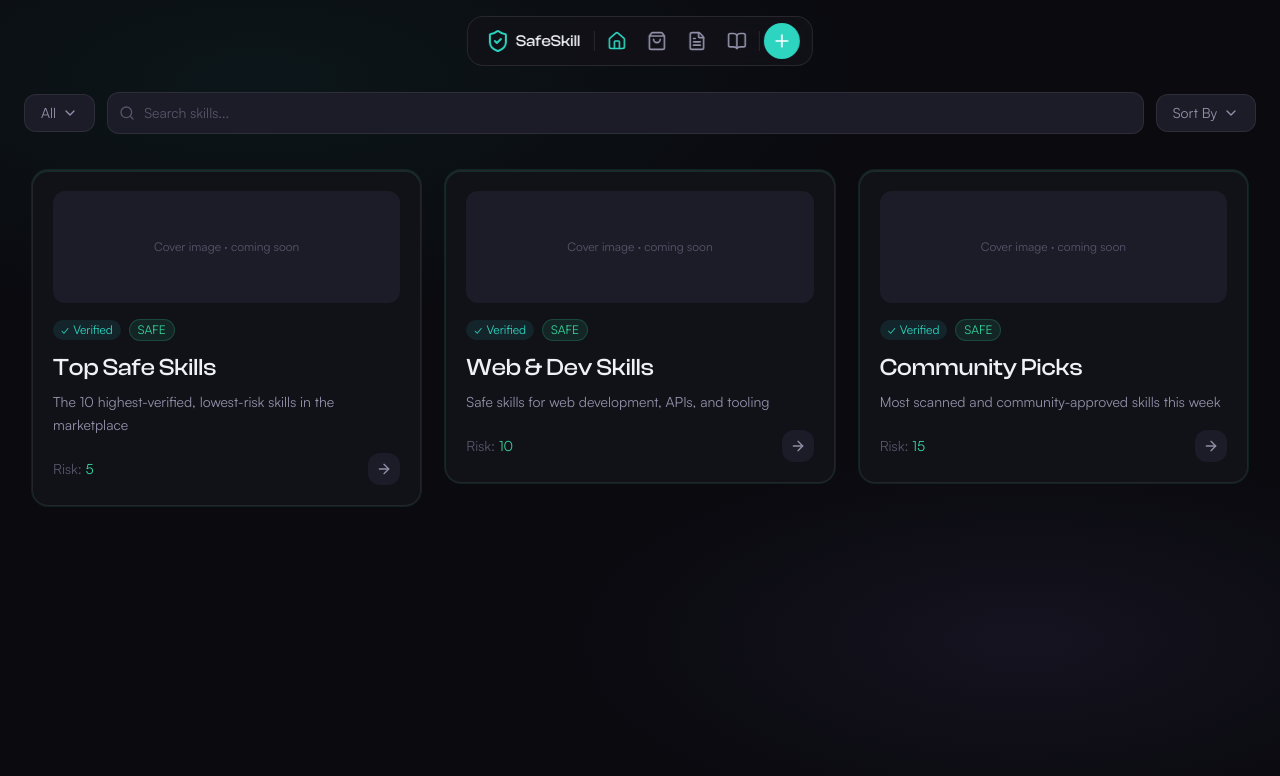
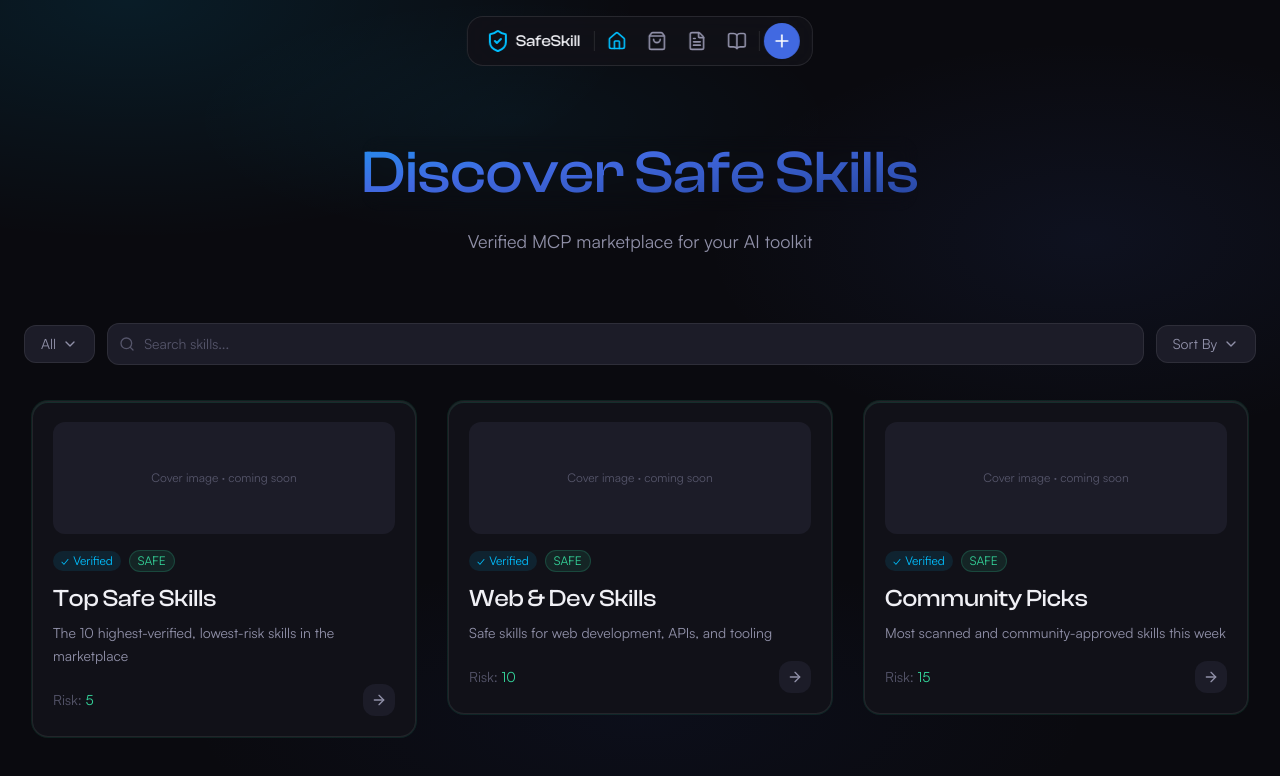
Before and after one commit to prohv/safe-skill-web, a Next.js app: page / in a window 1280 px wide. Shown: the top 776 px of the page. Built offline with nearby package versions, Linux system fonts and the light colour scheme.

Commit message:
feat: GradientText heading and brand color refresh

```diff
--- a/app/(main)/page.tsx
+++ b/app/(main)/page.tsx
@@ -1,13 +1,30 @@
 import { FilterBar } from "@/components/FilterBar";
 import { SkillFolderCard } from "@/components/SkillFolderCard";
+import GradientText from "@/components/GradientText";
 
 export default function HomePage() {
   return (
     <>
+      <section className="text-center py-10 md:py-14 px-4">
+        <GradientText
+          colors={["#00BFFF", "#00BFFF", "#4169E1", "#1E3A8A"]}
+          animationSpeed={4}
+          direction="diagonal"
+          className="inline-flex"
+        >
+          <h1 className="font-clash text-4xl sm:text-5xl md:text-6xl font-bold leading-tight">
+            Discover Safe Skills
+          </h1>
+        </GradientText>
+        <p className="font-satoshi text-lg text-text-secondary max-w-xl mx-auto mt-4">
+          Verified MCP marketplace for your AI toolkit
+        </p>
+      </section>
+
       <FilterBar />
 
       <div className="mx-auto w-full max-w-screen-xl px-4 sm:px-6 lg:px-8 py-6">
-        <div className="grid grid-cols-12 gap-4 lg:gap-6">
+        <div className="grid grid-cols-12 gap-6 lg:gap-8">
           <div className="col-span-12 md:col-span-6 lg:col-span-4">
             <SkillFolderCard
               title="Top Safe Skills"
--- a/app/globals.css
+++ b/app/globals.css
@@ -5,14 +5,14 @@
   --color-surface: #111118;
   --color-elevated: #16161f;
   --color-overlay: #1c1c28;
-  --color-brand-teal: #2dd4bf;
-  --color-brand-indigo: #818cf8;
-  --color-brand-violet: #a78bfa;
+  --color-brand-teal: #00BFFF;
+  --color-brand-indigo: #4169E1;
+  --color-brand-violet: #1E3A8A;
   --color-risk-safe: #34d399;
   --color-risk-warn: #fbbf24;
   --color-risk-blocked: #f87171;
-  --color-accent: #2dd4bf;
-  --color-accent-hover: #5eead4;
+  --color-accent: #4169E1;
+  --color-accent-hover: #5B8DEF;
   --color-text-primary: #f0f0f5;
   --color-text-secondary: #9090a8;
   --color-text-muted: #55556a;
@@ -26,8 +26,10 @@
 
 .bg-ambient {
   background:
-    radial-gradient(ellipse 80% 50% at 20% 10%, rgba(45, 212, 191, 0.06) 0%, transparent 60%),
-    radial-gradient(ellipse 60% 40% at 80% 80%, rgba(167, 139, 250, 0.07) 0%, transparent 60%),
+    radial-gradient(ellipse 80% 60% at 10% 0%, rgba(0, 191, 255, 0.10) 0%, transparent 50%),
+    radial-gradient(ellipse 60% 50% at 85% 30%, rgba(65, 105, 225, 0.08) 0%, transparent 50%),
+    radial-gradient(ellipse 70% 40% at 50% 90%, rgba(30, 58, 138, 0.09) 0%, transparent 50%),
+    radial-gradient(ellipse 50% 30% at 40% 15%, rgba(0, 191, 255, 0.05) 0%, transparent 50%),
     var(--color-base);
 }
 
@@ -103,6 +105,16 @@ body {
   font-family: var(--font-satoshi);
 }
 
+body::before {
+  content: "";
+  position: fixed;
+  inset: 0;
+  pointer-events: none;
+  z-index: -1;
+  background-image: radial-gradient(rgba(255, 255, 255, 0.02) 1px, transparent 1px);
+  background-size: 40px 40px;
+}
+
 * {
   transition-property:
     color, background-color, border-color, outline-color,
--- /dev/null
+++ b/components/GradientText.css
@@ -0,0 +1,54 @@
+.animated-gradient-text {
+  position: relative;
+  margin: 0 auto;
+  display: flex;
+  max-width: fit-content;
+  flex-direction: row;
+  align-items: center;
+  justify-content: center;
+  border-radius: 1.25rem;
+  font-weight: 500;
+  backdrop-filter: blur(10px);
+  transition: box-shadow 0.5s ease-out;
+  overflow: hidden;
+  cursor: pointer;
+}
+
+.animated-gradient-text.with-border {
+  padding: 0.35rem 0.75rem;
+}
+
+.gradient-overlay {
+  position: absolute;
+  top: 0;
+  left: 0;
+  right: 0;
+  bottom: 0;
+  border-radius: inherit;
+  z-index: 0;
+  pointer-events: none;
+}
+
+.gradient-overlay::before {
+  content: "";
+  position: absolute;
+  left: 0;
+  top: 0;
+  border-radius: inherit;
+  width: calc(100% - 2px);
+  height: calc(100% - 2px);
+  left: 50%;
+  top: 50%;
+  transform: translate(-50%, -50%);
+  background-color: #120f17;
+  z-index: -1;
+}
+
+.text-content {
+  display: inline-block;
+  position: relative;
+  z-index: 2;
+  background-clip: text;
+  -webkit-background-clip: text;
+  color: transparent;
+}
--- /dev/null
+++ b/components/GradientText.tsx
@@ -0,0 +1,119 @@
+"use client";
+
+import { useState, useCallback, useEffect, useRef } from "react";
+import { motion, useMotionValue, useAnimationFrame, useTransform } from "motion/react";
+import "./GradientText.css";
+
+export default function GradientText({
+  children,
+  className = "",
+  colors = ["#5227FF", "#FF9FFC", "#B497CF"],
+  animationSpeed = 8,
+  showBorder = false,
+  direction = "horizontal" as "horizontal" | "vertical" | "diagonal",
+  pauseOnHover = false,
+  yoyo = true,
+}: {
+  children: React.ReactNode;
+  className?: string;
+  colors?: string[];
+  animationSpeed?: number;
+  showBorder?: boolean;
+  direction?: "horizontal" | "vertical" | "diagonal";
+  pauseOnHover?: boolean;
+  yoyo?: boolean;
+}) {
+  const [isPaused, setIsPaused] = useState(false);
+  const progress = useMotionValue(0);
+  const elapsedRef = useRef(0);
+  const lastTimeRef = useRef<number | null>(null);
+
+  const animationDuration = animationSpeed * 1000;
+
+  useAnimationFrame((time) => {
+    if (isPaused) {
+      lastTimeRef.current = null;
+      return;
+    }
+
+    if (lastTimeRef.current === null) {
+      lastTimeRef.current = time;
+      return;
+    }
+
+    const deltaTime = time - lastTimeRef.current;
+    lastTimeRef.current = time;
+    elapsedRef.current += deltaTime;
+
+    if (yoyo) {
+      const fullCycle = animationDuration * 2;
+      const cycleTime = elapsedRef.current % fullCycle;
+
+      if (cycleTime < animationDuration) {
+        progress.set((cycleTime / animationDuration) * 100);
+      } else {
+        progress.set(100 - ((cycleTime - animationDuration) / animationDuration) * 100);
+      }
+    } else {
+      progress.set((elapsedRef.current / animationDuration) * 100);
+    }
+  });
+
+  useEffect(() => {
+    elapsedRef.current = 0;
+    progress.set(0);
+  }, [animationSpeed, progress, yoyo]);
+
+  const backgroundPosition = useTransform(progress, (p) => {
+    if (direction === "horizontal") {
+      return `${p}% 50%`;
+    } else if (direction === "vertical") {
+      return `50% ${p}%`;
+    } else {
+      return `${p}% 50%`;
+    }
+  });
+
+  const handleMouseEnter = useCallback(() => {
+    if (pauseOnHover) setIsPaused(true);
+  }, [pauseOnHover]);
+
+  const handleMouseLeave = useCallback(() => {
+    if (pauseOnHover) setIsPaused(false);
+  }, [pauseOnHover]);
+
+  const gradientAngle =
+    direction === "horizontal"
+      ? "to right"
+      : direction === "vertical"
+        ? "to bottom"
+        : "to bottom right";
+
+  const gradientColors = [...colors, colors[0]].join(", ");
+
+  const gradientStyle = {
+    backgroundImage: `linear-gradient(${gradientAngle}, ${gradientColors})`,
+    backgroundSize:
+      direction === "horizontal"
+        ? "300% 100%"
+        : direction === "vertical"
+          ? "100% 300%"
+          : "300% 300%",
+    backgroundRepeat: "repeat" as const,
+  };
+
+  return (
+    <motion.div
+      className={`animated-gradient-text ${showBorder ? "with-border" : ""} ${className}`}
+      onMouseEnter={handleMouseEnter}
+      onMouseLeave={handleMouseLeave}
+    >
+      {showBorder && (
+        <motion.div className="gradient-overlay" style={{ ...gradientStyle, backgroundPosition }} />
+      )}
+      <motion.div className="text-content" style={{ ...gradientStyle, backgroundPosition }}>
+        {children}
+      </motion.div>
+    </motion.div>
+  );
+}
--- a/package.json
+++ b/package.json
@@ -19,6 +19,7 @@
     "dotenv": "^17.4.2",
     "drizzle-orm": "^0.45.2",
     "lucide-react": "^1.17.0",
+    "motion": "^12.40.0",
     "next": "16.2.6",
     "react": "19.2.4",
     "react-dom": "19.2.4"
```
Also changed, not shown: public/fonts/ClashDisplay-Variable.woff2 (added), 1 other file (tests, documents, lock files or other folders).
